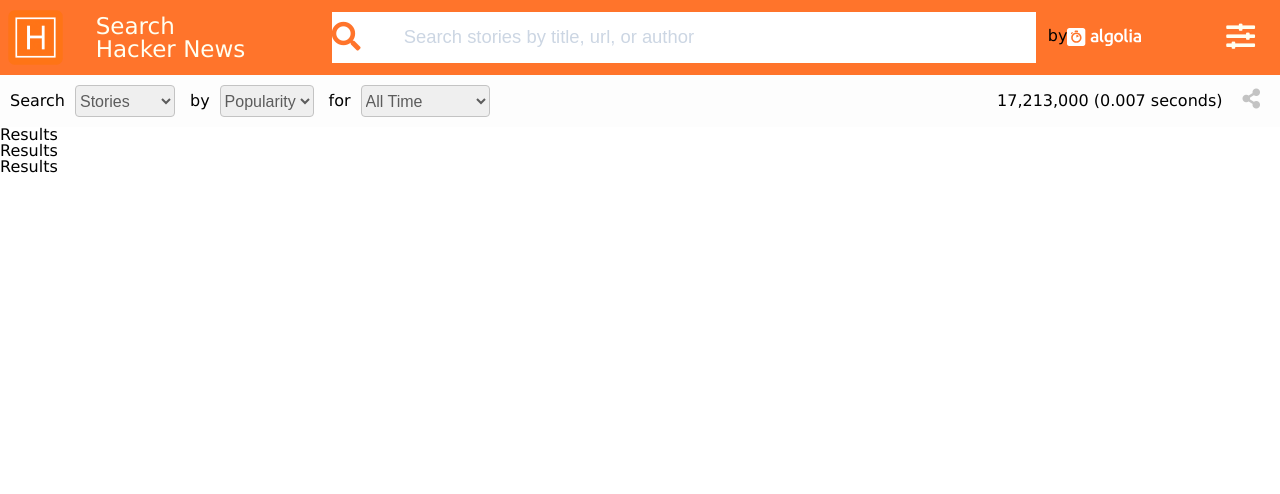
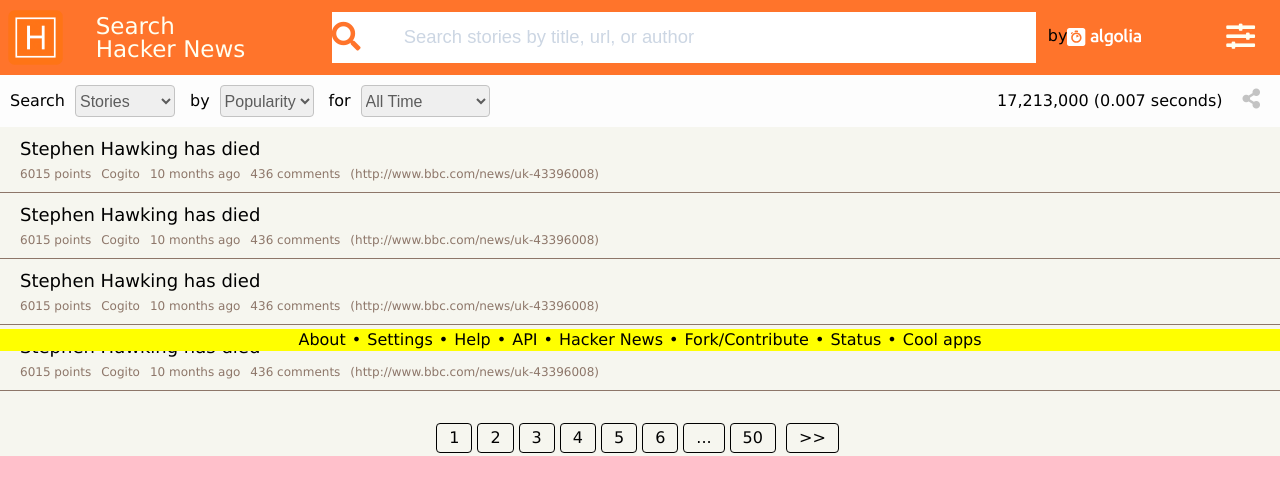
Before and after one commit to mccombsr/HN-Clone, a React (Create React App) app: page / in a window 1280 px wide. Shown: the top 494 px of the page. Built offline with nearby package versions, Linux system fonts and the light colour scheme.

Commit message:
almost done with main page basic styling. Struggling getting header positioned correctly

```diff
--- a/src/App.js
+++ b/src/App.js
@@ -1,6 +1,7 @@
 import React, { Component } from 'react';
 import Header from './Components/Header';
 import Results from './Components/Results';
+import Footer from './Components/Footer';
 import '../src/styles/App.scss';
 
 class App extends Component {
@@ -9,6 +10,7 @@
       <div className="App">
         <Header/>
         <Results/>
+        <Footer/>
       </div>
     );
   }
--- /dev/null
+++ b/src/Components/Footer.jsx
@@ -0,0 +1,25 @@
+import React from "react";
+
+export default function Footer(props) {
+  return(
+      <div className="footerContainer">
+        <ul>
+            <li>About</li>
+            <li>•</li>
+            <li>Settings</li>
+            <li>•</li>
+            <li>Help</li>
+            <li>•</li>
+            <li>API</li>
+            <li>•</li>
+            <li>Hacker News</li>
+            <li>•</li>
+            <li>Fork/Contribute</li>
+            <li>•</li>
+            <li>Status</li>
+            <li>•</li>
+            <li>Cool apps</li>
+        </ul>
+      </div>
+  );
+}
--- a/src/Components/Results.jsx
+++ b/src/Components/Results.jsx
@@ -1,28 +1,32 @@
 import React, {Component} from 'react';
+import Story from './Story';
 
 export default class Results extends Component{
     constructor(props){
         super(props);
         this.state = {
-            results: [
-                {
-                    title: "Stephen Hawking has died",
-                    points: 6015,
-                    author: "Cogito",
-                    age: "10 Months ago",
-                    comments: 436,
-                    url: "(http://www.bbc.com/news/uk-43396008"
-                }
-            ]
+            results: []
         };
     }
 
     render(){
         return(
             <div className="resultsContainer">
-                <h1>Results</h1>
-                <h1>Results</h1>
-                <h1>Results</h1>
+                <Story/>
+                <Story/>
+                <Story/>
+                <Story/>
+                <div className="btnContainer">
+                    <div className="pageBtn btn">1</div>
+                    <div className="pageBtn btn">2</div>
+                    <div className="pageBtn btn">3</div>
+                    <div className="pageBtn btn">4</div>
+                    <div className="pageBtn btn">5</div>
+                    <div className="pageBtn btn">6</div>
+                    <div className="etcBtn btn">...</div>
+                    <div className="pageBtn btn">50</div>
+                    <div className="nextPage btn">>></div>
+                </div>
 
             </div>
         )
--- /dev/null
+++ b/src/Components/Story.jsx
@@ -0,0 +1,22 @@
+import React, {Component} from 'react';
+
+export default class Story extends Component{
+    constructor(props){
+        super(props)
+        this.state = {}
+    }
+    render(){
+        return(
+            <div className="storyContainer">
+                <h1 className="title">Stephen Hawking has died</h1>
+                <div className="storyInfo">
+                    <div className="points">6015 points</div>
+                    <div className="author">Cogito</div>
+                    <div className="age">10 months ago</div>
+                    <div className="commentsNum">436 comments</div>
+                    <div className="url">(http://www.bbc.com/news/uk-43396008)</div>
+                </div>
+            </div>
+        )
+    }
+}
--- a/src/styles/App.scss
+++ b/src/styles/App.scss
@@ -5,7 +5,24 @@
 @import "Results";
 
 .App {
+  background: pink;
+  height: 100vh;
+  width: 100vw;
   font-family: Verdana, Geneva, sans-serif;
   display: flex;
   flex-direction: column;
+
+  .footerContainer{
+    background: yellow;
+    position: relative;
+
+    ul{
+      display: flex;
+      justify-content: center;
+
+      li{
+        margin: 3px;
+      }
+    }
+  }
 }
--- a/src/styles/_Results.scss
+++ b/src/styles/_Results.scss
@@ -1,7 +1,52 @@
 .resultsContainer {
-//   background: pink;
+  background: $background;
   width: 100%;
   height: auto;
   position: relative;
   top: 52+75px;
+
+  .storyContainer {
+    font-size: 18px;
+    height: 65px;
+    padding-left: 20px;
+    border-bottom: 1px solid #8d7669;
+
+    display: flex;
+    flex-direction: column;
+    justify-content: center;
+
+    .storyInfo {
+      font-size: 12px;
+      color: #8d7669;
+      width: auto;
+      display: flex;
+
+      div {
+        margin-right: 10px;
+        margin-top: 10px;
+      }
+    }
+  }
+
+  .btnContainer {
+    height: 65px;
+    display: flex;
+    justify-content: center;
+    align-items: flex-end;
+
+    .btn {
+      display: flex;
+      justify-content: center;
+      align-items: center;
+      margin-bottom: 3px;
+      margin-right: 5px;
+      border: 1px solid black;
+      border-radius: 4px;
+      padding: 6px 12px;
+    }
+
+    .nextPage {
+      margin-left: 5px;
+    }
+  }
 }
--- a/src/styles/_config.scss
+++ b/src/styles/_config.scss
@@ -2,6 +2,7 @@
 $primaryColor: #ff742b;
 $secondaryColor: #fffff1;
 $filterColor: #FDFDFD;
+$background: #F6F6EF;
 
 // Media Query Mixins
 
```
